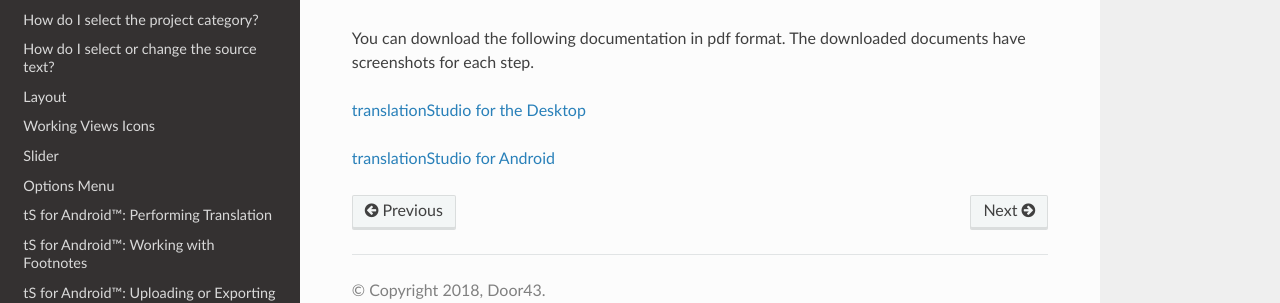
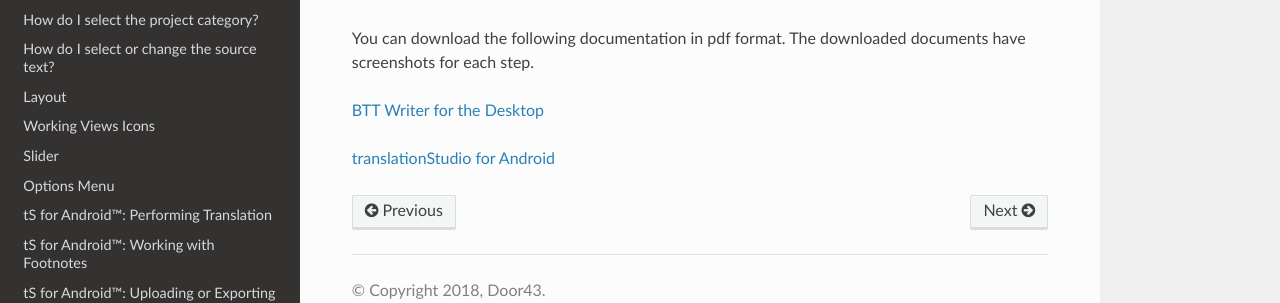
Before and after one commit to mondele/btt-writer-docs, a Sphinx documentation site: the page built from docs/download.rst, in a window 1280 px wide. Shown: the part 133-436 px from the top of the page. Built offline with Sphinx 7.4.7 and the Read the Docs theme 2.0.0, drawn with Linux system fonts in a browser that asks for light colours; pages that are not in the unit, such as notebooks, are missing from menus.

Commit message:
Update download.rst

```diff
--- a/docs/download.rst
+++ b/docs/download.rst
@@ -3,6 +3,6 @@
 
 You can download the following documentation in pdf format. The downloaded documents have screenshots for each step.
 
-`translationStudio for the Desktop <https://github.com/unfoldingWord-dev/translationStudio-Info/blob/master/docs/tSDocumentationDesktop.pdf>`_
+`BTT Writer for the Desktop <https://github.com/unfoldingWord-dev/translationStudio-Info/blob/master/docs/tSDocumentationDesktop.pdf>`_
 
 `translationStudio for Android <https://github.com/unfoldingWord-dev/translationStudio-Info/blob/master/docs/tSDocumentationTablet.pdf>`_
```
